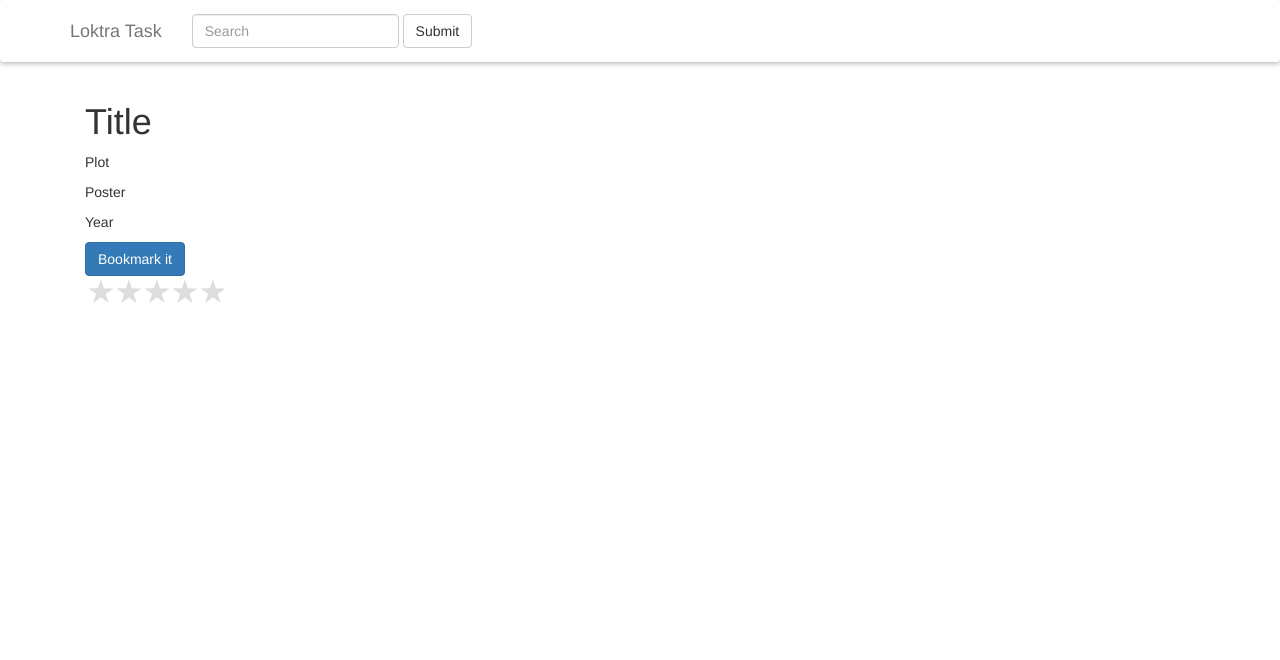
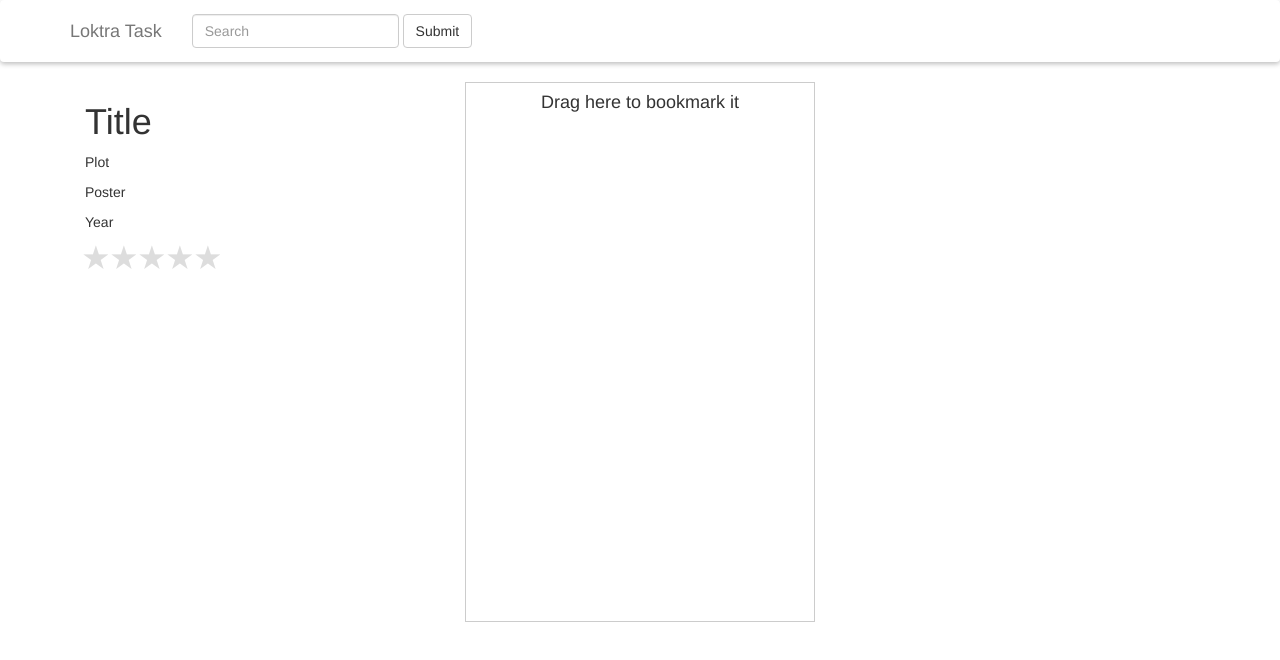
Before and after one commit to yogeshnogia/loktra-second-task, a plain HTML site: page index.html in a window 1280 px wide. Drawn offline with nearby package versions, Linux system fonts and the light colour scheme.

Commit message:
first commit

```diff
--- a/index.html
+++ b/index.html
@@ -8,21 +8,10 @@
     <!-- The above 3 meta tags *must* come first in the head; any other head content must come *after* these tags -->
     <meta name="description" content="">
     <meta name="author" content="">
-
     <title>Loktra Task</title>
-
-    <!-- Bootstrap core CSS -->
     <link href="https://maxcdn.bootstrapcdn.com/bootstrap/3.3.6/css/bootstrap.min.css" rel="stylesheet">
-
-    <!-- Custom styles for this template -->
+    <link rel="stylesheet" href="//code.jquery.com/ui/1.12.1/themes/base/jquery-ui.css">
     <link href="style.css" rel="stylesheet">
-
-
-    <!-- HTML5 shim and Respond.js for IE8 support of HTML5 elements and media queries -->
-    <!--[if lt IE 9]>
-      <script src="https://oss.maxcdn.com/html5shiv/3.7.2/html5shiv.min.js"></script>
-      <script src="https://oss.maxcdn.com/respond/1.4.2/respond.min.js"></script>
-    <![endif]-->
   </head>
 
   <body>
@@ -57,22 +46,11 @@
 
 
   <div class="container">
-
-	<!--<div class="col-md-12">
-		<button type="button" class="btn btn-primary" id="btn">Fetch the data</button>
-	</div> -->
-
-     	<div class="col-md-4"  id="first">
-
+     	<div class="col-md-4 item" id="first">
  				<h1 class="title">Title</h1>
  				<p class="plot">Plot</p>
  				<p class="poster">Poster</p>
  				<p class="year">Year</p>
-     		<button type="button" class="btn btn-primary" id="bookmark">Bookmark it</button>
-
-
-
-     	</div>
 			     <div class="col-md-12" id="star">
       				<fieldset class="rating">
       				    <input type="radio" id="star5" name="rating" value="5" /><label for="star5" title="Rocks!">5 stars</label>
@@ -82,12 +60,12 @@
       				    <input type="radio" id="star1" name="rating" value="1" /><label for="star1" title="Sucks big time">1 star</label>
       				</fieldset>
 			     </div>
-
-
-
-
-
-
+		</div>
+  		<div class="col-md-4">
+  			<div class="" id="droppable">
+  				<h4 class="text-center">Drag here to bookmark it</h4>
+  			</div>
+  		</div>
   </div><!-- /.container -->
 
 
@@ -95,6 +73,7 @@
     ================================================== -->
     <!-- Placed at the end of the document so the pages load faster -->
     <script src="https://ajax.googleapis.com/ajax/libs/jquery/1.11.3/jquery.min.js"></script>
+    <script src="https://code.jquery.com/ui/1.12.1/jquery-ui.js"></script>
     <script src="https://maxcdn.bootstrapcdn.com/bootstrap/3.3.6/js/bootstrap.min.js"></script>
     <script src="main.js"></script>
   </body>
--- a/main.js
+++ b/main.js
@@ -23,3 +23,18 @@ $form.on('submit', function(event){
 	});
 
 });
+
+
+$(document).ready(function(){
+	$( function() {
+    $( "#first" ).draggable();
+    $( "#droppable" ).droppable({
+      drop: function( event, ui ) {
+        $( this )
+          .addClass( "ui-state-highlight" )
+          .find( "h4" )
+            .html( "Bookmarked!" );
+      }
+    });
+  } );
+});
--- a/style.css
+++ b/style.css
@@ -16,6 +16,10 @@
 
 .rating {
     float:left;
+}
+
+#star{
+    margin-left: -20px;
 }
 
 /* :not(:checked) is a filter, so that browsers that don’t support :checked don’t
@@ -66,3 +70,16 @@
     top:2px;
     left:2px;
 }
+
+#droppable{
+    border: 1px solid #ccc;
+    height: 540px;
+}
+
+.plot{
+    padding: 0px 60px 0px 0px;
+}
+
+.ui-state-highlight{
+    border: 3px solid !important;
+}
```
Lines whose indentation alone changed are shown as unchanged.
